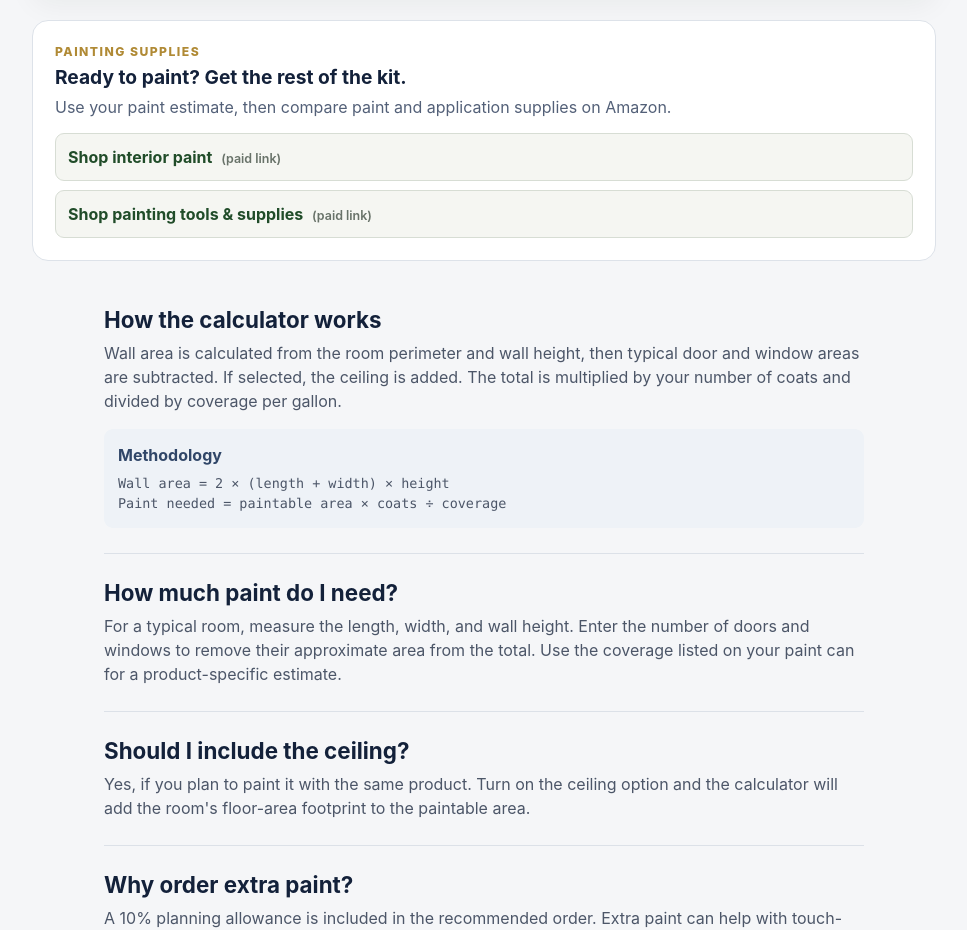
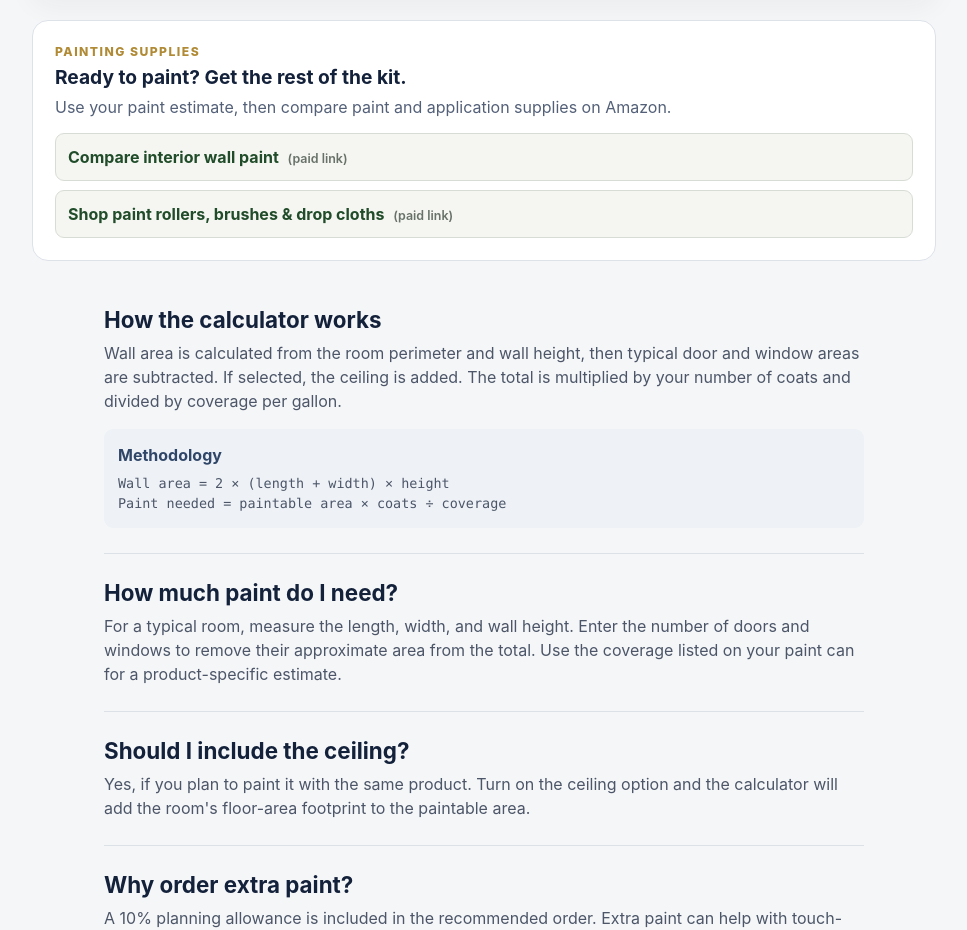
Before and after one commit to spamenchilada1-beep/paint-calculator, a React (Vite) app: page / in a window 1280 px wide. Shown: the part 960-1890 px from the top of the page, without its empty margins (156-1123 px from the left). Built offline with nearby package versions, Linux system fonts and the light colour scheme.

Commit message:
Optimize affiliate purchase intent

```diff
--- a/src/main.jsx
+++ b/src/main.jsx
@@ -55,8 +55,8 @@ function App() {
         <h2>Ready to paint? Get the rest of the kit.</h2>
         <p>Use your paint estimate, then compare paint and application supplies on Amazon.</p>
         <div className="affiliate-links">
-          <a href="https://www.amazon.com/s?k=interior+wall+paint&tag=athena-20" target="_blank" rel="sponsored noopener">Shop interior paint <span>(paid link)</span></a>
-          <a href="https://www.amazon.com/s?k=paint+rollers+brushes+drop+cloths&tag=athena-20" target="_blank" rel="sponsored noopener">Shop painting tools &amp; supplies <span>(paid link)</span></a>
+          <a href="https://www.amazon.com/s?k=interior+wall+paint&tag=athena-20" target="_blank" rel="sponsored noopener">Compare interior wall paint <span>(paid link)</span></a>
+          <a href="https://www.amazon.com/s?k=paint+rollers+brushes+drop+cloths&tag=athena-20" target="_blank" rel="sponsored noopener">Shop paint rollers, brushes &amp; drop cloths <span>(paid link)</span></a>
         </div>
       </section>
       <article className="content">
```
